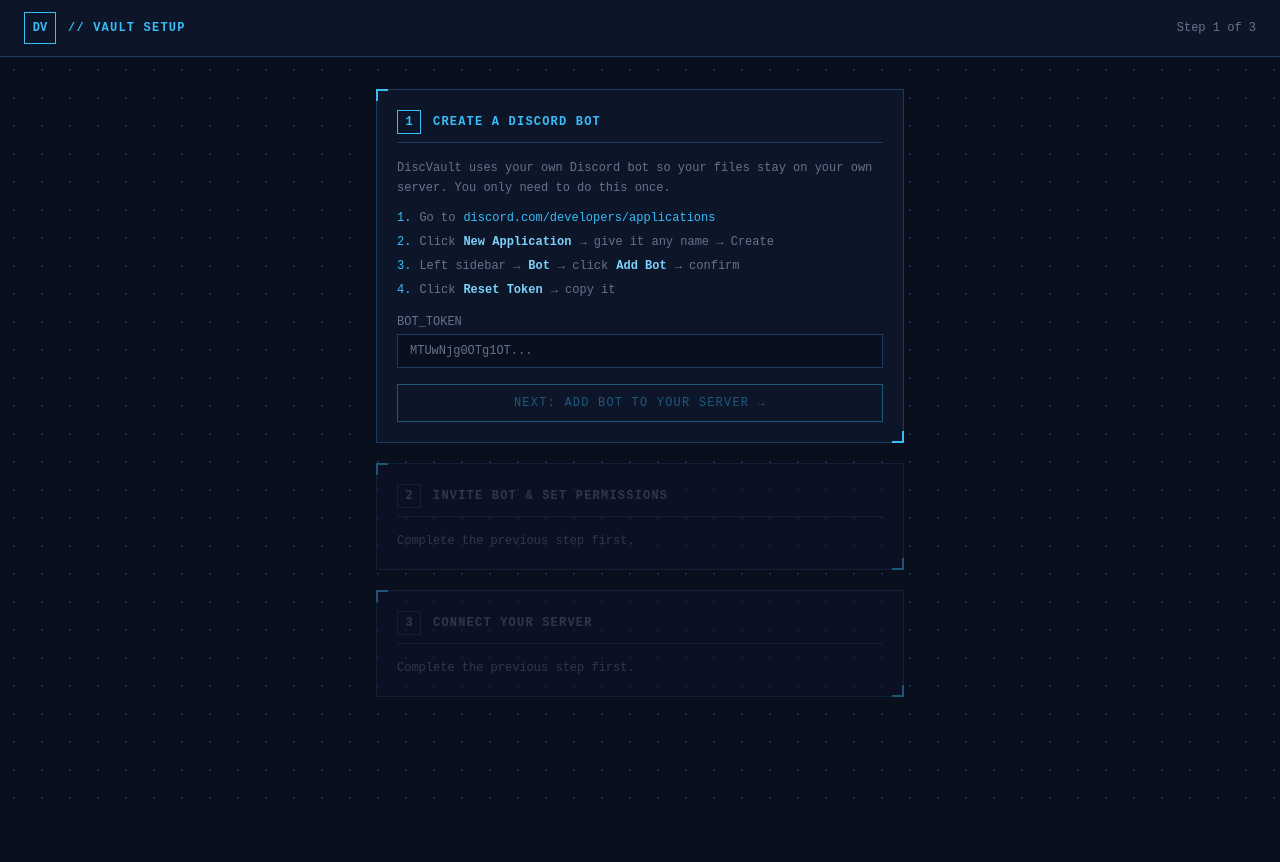
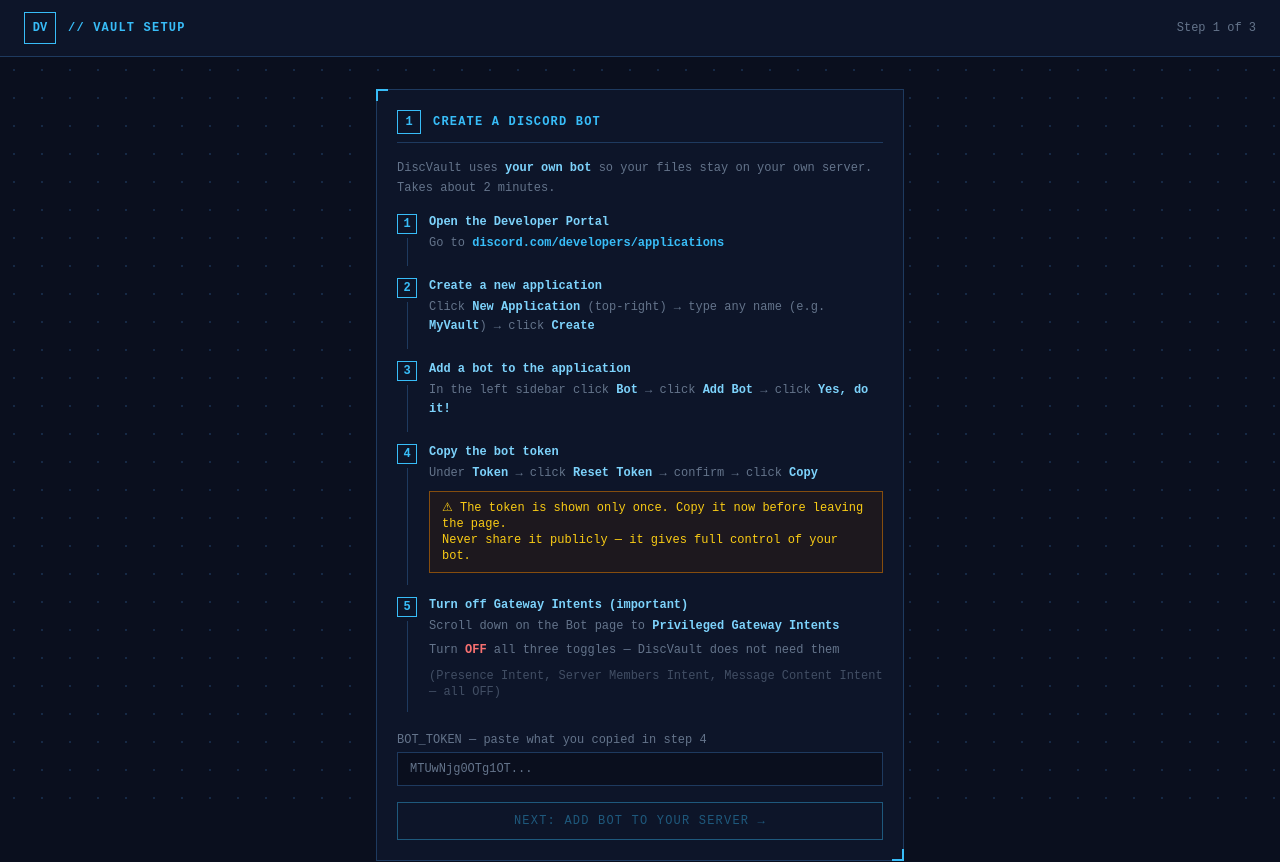
Before and after one commit to Sayandeep1013/DiscVault, a Next.js app in the folder apps/web/: page /setup in a window 1280 px wide. Shown: the top 862 px of the page. Before the commit the page ends 800 px from the top, so only its background shows below. Built offline with nearby package versions, Linux system fonts and the light colour scheme.

Commit message:
Improve setup Step 1: full bot creation guide with numbered steps and warnings

```diff
--- a/apps/web/src/app/setup/page.tsx
+++ b/apps/web/src/app/setup/page.tsx
@@ -80,31 +80,57 @@
 
         {/* ── Step 1: Create the bot ── */}
         <StepPanel index={1} current={step} title="Create a Discord Bot">
-          <p className="text-blueprint-muted text-xs leading-relaxed">
-            DiscVault uses your own Discord bot so your files stay on your own server.
-            You only need to do this once.
+          <p className="text-blueprint-muted text-xs leading-relaxed mb-4">
+            DiscVault uses <strong className="text-blueprint-cyanDim">your own bot</strong> so your files stay on your own server. Takes about 2 minutes.
           </p>
-          <ol className="text-blueprint-muted text-xs flex flex-col gap-2 mt-3 list-none">
-            <li className="flex gap-2"><span className="text-blueprint-cyan shrink-0">1.</span>
-              Go to{" "}
-              <a href="https://discord.com/developers/applications" target="_blank" rel="noreferrer"
-                className="text-blueprint-cyan hover:underline">
-                discord.com/developers/applications
-              </a>
-            </li>
-            <li className="flex gap-2"><span className="text-blueprint-cyan shrink-0">2.</span>
-              Click <strong className="text-blueprint-cyanDim">New Application</strong> → give it any name → Create
-            </li>
-            <li className="flex gap-2"><span className="text-blueprint-cyan shrink-0">3.</span>
-              Left sidebar → <strong className="text-blueprint-cyanDim">Bot</strong> → click <strong className="text-blueprint-cyanDim">Add Bot</strong> → confirm
-            </li>
-            <li className="flex gap-2"><span className="text-blueprint-cyan shrink-0">4.</span>
-              Click <strong className="text-blueprint-cyanDim">Reset Token</strong> → copy it
-            </li>
-          </ol>
 
-          <div className="mt-4 flex flex-col gap-1">
-            <label className="text-blueprint-muted text-xs font-mono">BOT_TOKEN</label>
+          {/* Visual step-by-step */}
+          <div className="flex flex-col gap-3">
+
+            <GuideStep n="1" title="Open the Developer Portal">
+              <span>Go to{" "}
+                <a href="https://discord.com/developers/applications" target="_blank" rel="noreferrer"
+                  className="text-blueprint-cyan hover:underline font-bold">
+                  discord.com/developers/applications
+                </a>
+              </span>
+            </GuideStep>
+
+            <GuideStep n="2" title="Create a new application">
+              Click <Kw>New Application</Kw> (top-right) → type any name (e.g. <Kw>MyVault</Kw>) → click <Kw>Create</Kw>
+            </GuideStep>
+
+            <GuideStep n="3" title="Add a bot to the application">
+              In the left sidebar click <Kw>Bot</Kw> → click <Kw>Add Bot</Kw> → click <Kw>Yes, do it!</Kw>
+            </GuideStep>
+
+            <GuideStep n="4" title="Copy the bot token">
+              <div className="flex flex-col gap-1">
+                <span>Under <Kw>Token</Kw> → click <Kw>Reset Token</Kw> → confirm → click <Kw>Copy</Kw></span>
+                <div className="border border-yellow-800 bg-yellow-950/30 px-3 py-2 text-yellow-400 text-xs mt-1">
+                  ⚠ The token is shown only once. Copy it now before leaving the page.<br />
+                  Never share it publicly — it gives full control of your bot.
+                </div>
+              </div>
+            </GuideStep>
+
+            <GuideStep n="5" title="Turn off Gateway Intents (important)">
+              <div className="flex flex-col gap-1">
+                <span>Scroll down on the Bot page to <Kw>Privileged Gateway Intents</Kw></span>
+                <span>Turn <strong className="text-red-400">OFF</strong> all three toggles — DiscVault does not need them</span>
+                <div className="text-blueprint-muted text-xs opacity-60 mt-1">
+                  (Presence Intent, Server Members Intent, Message Content Intent — all OFF)
+                </div>
+              </div>
+            </GuideStep>
+
+          </div>
+
+          {/* Token input */}
+          <div className="mt-5 flex flex-col gap-1">
+            <label className="text-blueprint-muted text-xs font-mono">
+              BOT_TOKEN — paste what you copied in step 4
+            </label>
             <input
               type="password"
               placeholder="MTUwNjg0OTg1OT..."
@@ -113,10 +139,12 @@
               className="bg-blueprint-bg border border-blueprint-border text-blueprint-cyanDim text-xs px-3 py-2 outline-none focus:border-blueprint-cyan placeholder:text-blueprint-muted font-mono"
             />
             {form.botToken && !botClientId && (
-              <div className="text-red-400 text-xs">Token format looks wrong — paste the full token from the Bot page.</div>
+              <div className="text-red-400 text-xs mt-1">
+                ✗ Token format looks wrong — make sure you copied the full token from the <strong>Bot</strong> tab (not the Client Secret or Application ID).
+              </div>
             )}
             {botClientId && (
-              <div className="text-blueprint-cyan text-xs">✓ Bot ID detected: {botClientId}</div>
+              <div className="text-blueprint-cyan text-xs mt-1">✓ Token valid — Bot ID: {botClientId}</div>
             )}
           </div>
 
@@ -298,3 +326,28 @@
     </div>
   );
 }
+
+// Numbered guide step with a connecting line
+function GuideStep({ n, title, children }: { n: string; title: string; children: React.ReactNode }) {
+  return (
+    <div className="flex gap-3">
+      <div className="flex flex-col items-center shrink-0">
+        <div className="w-5 h-5 border border-blueprint-cyan text-blueprint-cyan text-xs flex items-center justify-center font-bold shrink-0">
+          {n}
+        </div>
+        <div className="w-px flex-1 bg-blueprint-border mt-1" />
+      </div>
+      <div className="flex flex-col gap-1 pb-3 flex-1">
+        <div className="text-blueprint-cyanDim text-xs font-bold">{title}</div>
+        <div className="text-blueprint-muted text-xs leading-relaxed">{children}</div>
+      </div>
+    </div>
+  );
+}
+
+// Keyword highlight — looks like a UI element label
+function Kw({ children }: { children: React.ReactNode }) {
+  return (
+    <strong className="text-blueprint-cyanDim font-bold">{children}</strong>
+  );
+}
```
